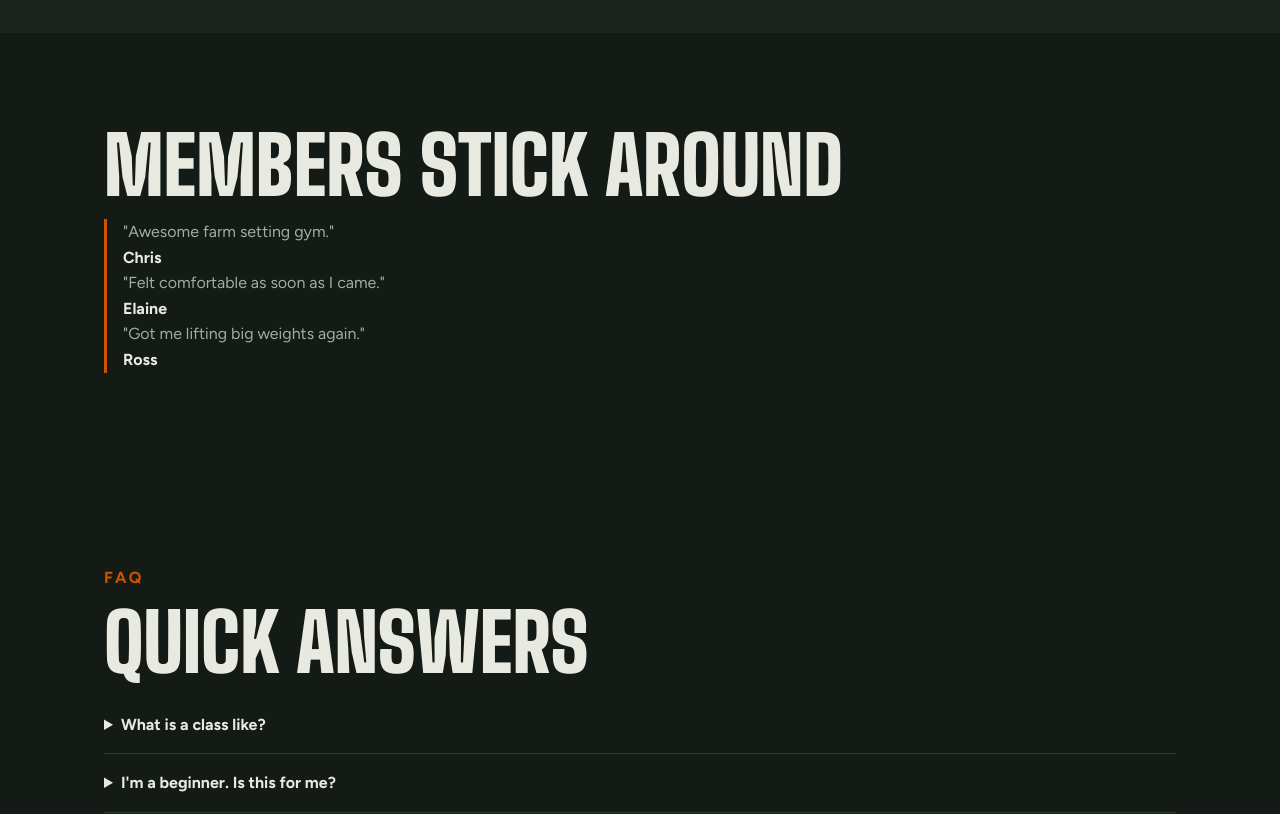
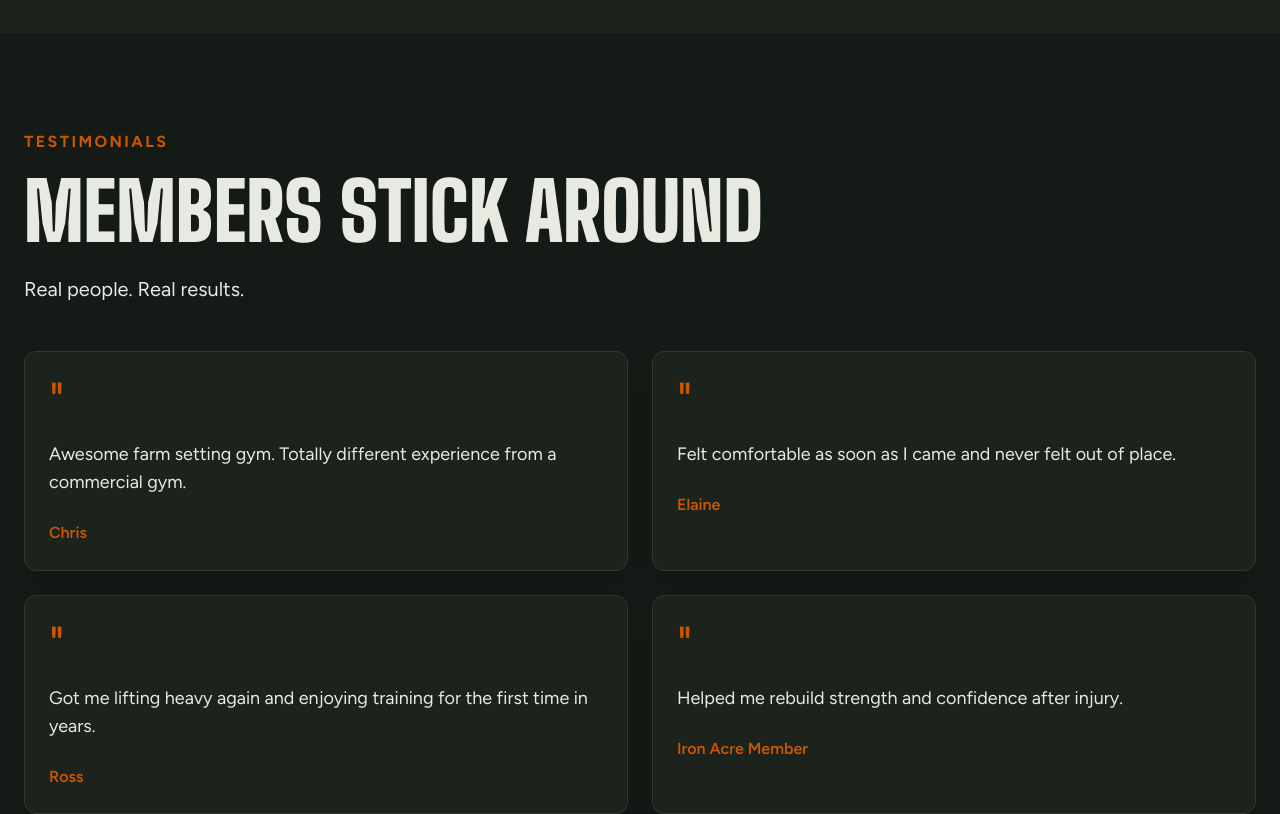
Before and after one commit to ironacregym-bit/bkxr-app, a Next.js app in the folder apps/iron-acre-web/: page / in a window 1280 px wide. Shown: the part 4740-5554 px from the top of the page. Built offline with nearby package versions, Linux system fonts and the light colour scheme.

Commit message:
Update Testimonials.tsx

```diff
--- a/apps/iron-acre-web/components/Testimonials.tsx
+++ b/apps/iron-acre-web/components/Testimonials.tsx
@@ -1,47 +1,83 @@
-export default function Testimonials() {
-  const reviews = [
+import { Card } from "./ui/card";
+
+const testimonials = [
   {
     name: "Chris",
     quote:
-        "Awesome farm setting gym.",
+      "Awesome farm setting gym. Totally different experience from a commercial gym.",
   },
   {
     name: "Elaine",
     quote:
-        "Felt comfortable as soon as I came.",
+      "Felt comfortable as soon as I came and never felt out of place.",
   },
   {
     name: "Ross",
     quote:
-        "Got me lifting big weights again.",
+      "Got me lifting heavy again and enjoying training for the first time in years.",
+  },
+  {
+    name: "Iron Acre Member",
+    quote:
+      "Helped me rebuild strength and confidence after injury.",
   },
 ];
 
+export default function Testimonials() {
   return (
-    <section className="ia-section">
+    <section className="py-24 bg-[#141a15]">
 
-      <div className="ia-container">
+      <div className="mx-auto max-w-7xl px-6">
 
-        <h2>
-          Members Stick Around
+        <div className="max-w-3xl mb-12">
+
+          <div className="mb-4 uppercase tracking-[0.15em] text-[#cc5500] font-bold">
+            TESTIMONIALS
+          </div>
+
+          <h2
+            className="
+              mb-6
+              font-['Big_Shoulders_Display']
+              text-[clamp(3rem,8vw,5rem)]
+              font-black
+              uppercase
+              leading-none
+            "
+          >
+            Members
+            Stick Around
           </h2>
 
-        <div className="ia-grid-3">
-
-          {reviews.map((review) => (
-            <div
-              key={review.name}
-              className="ia-card"
-            >
-              <p>
-                "{review.quote}"
+          <p className="text-xl text-white/90">
+            Real people. Real results.
           </p>
 
-              <strong>
-                {review.name}
-              </strong>
+        </div>
 
+        <div className="grid gap-6 md:grid-cols-2">
+
+          {testimonials.map((item) => (
+            <Card
+              key={item.name}
+              className="
+                border-[#2e3a2f]
+                bg-[#1b231c]
+              "
+            >
+              <div className="text-5xl text-[#cc5500] leading-none">
+                "
               </div>
+
+              <p className="mt-4 text-lg text-white/90">
+                {item.quote}
+              </p>
+
+              <div className="mt-6 font-semibold text-[#cc5500]">
+                {item.name}
+              </div>
+
+            </Card>
           ))}
 
         </div>
```
Lines whose indentation alone changed are shown as unchanged.
